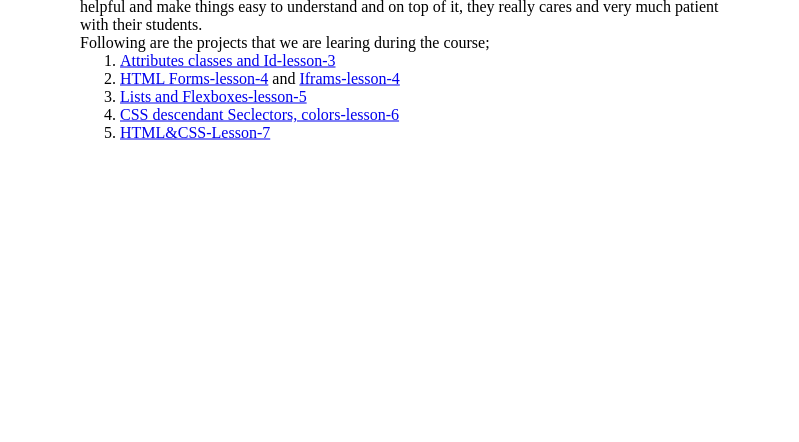
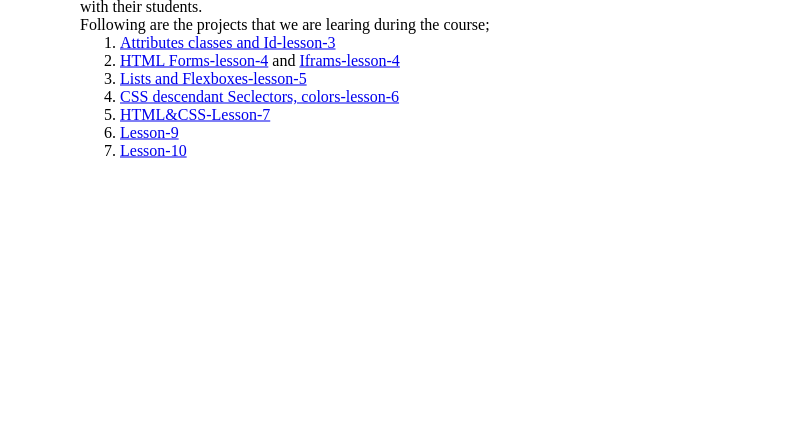
Before and after one commit to ashisohail/redi-school-projects, a plain HTML site: page index.html in a window 1280 px wide. Shown: the part 358-800 px from the top of the page, without its empty margins (240-1039 px from the left). Drawn offline with Linux system fonts and the light colour scheme.

Commit message:
link of lesson-10.html file added.

```diff
--- a/index.html
+++ b/index.html
@@ -43,6 +43,8 @@
         </li>
         <!-- <li><a href="lesson-7-exercise.html"> Exercise-lesson-7</a></li> -->
         <li><a href="lesson-7.html"> HTML&CSS-Lesson-7</a></li>
+        <li><a href="lesson-9.html"> Lesson-9</a></li>
+        <li><a href="lesson-10.html"> Lesson-10</a></li>
         <!-- <li><a href="lesson-8.html"> Lesson-8</a></li> -->
       </ol>
     </div>
```
